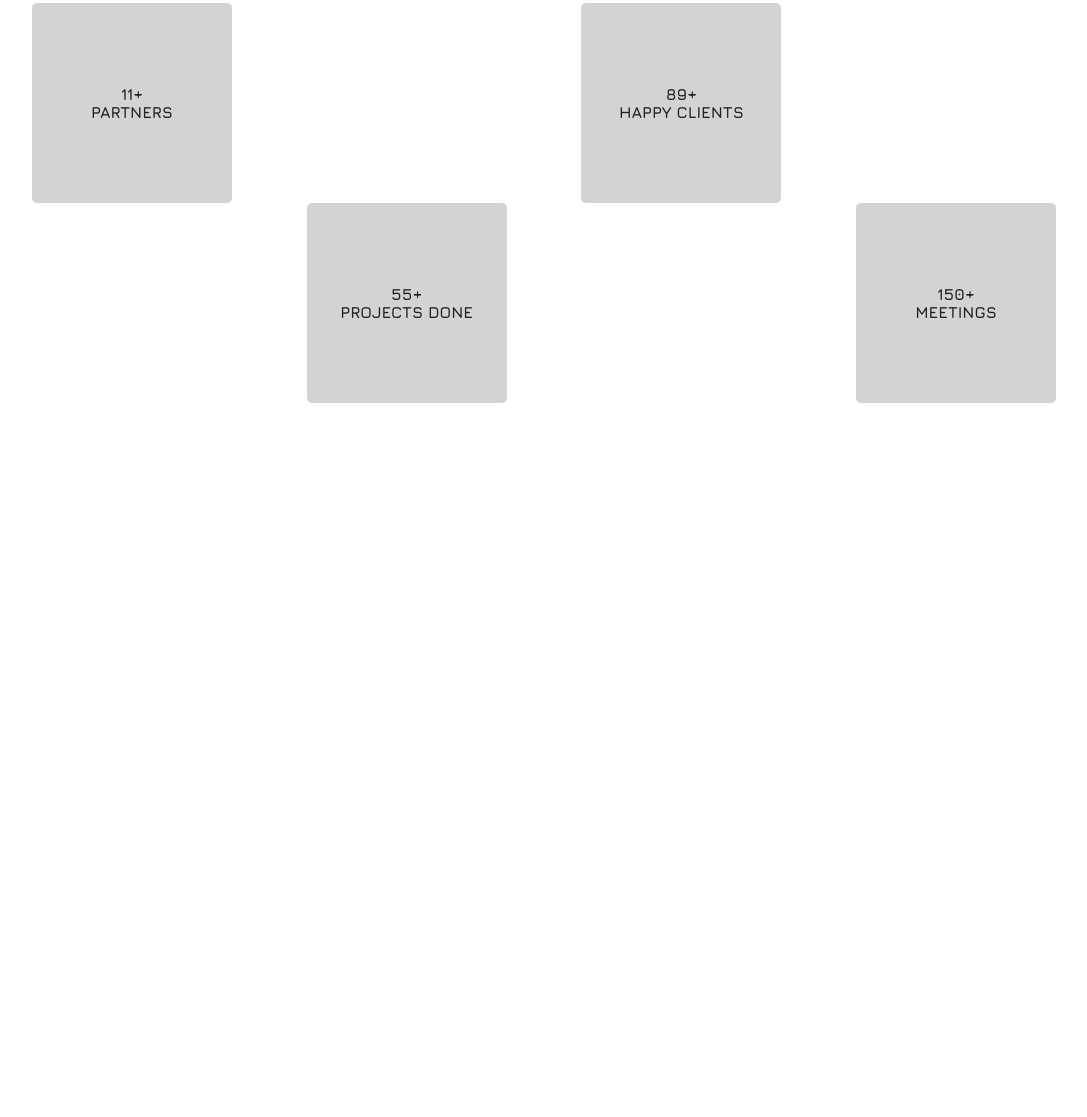
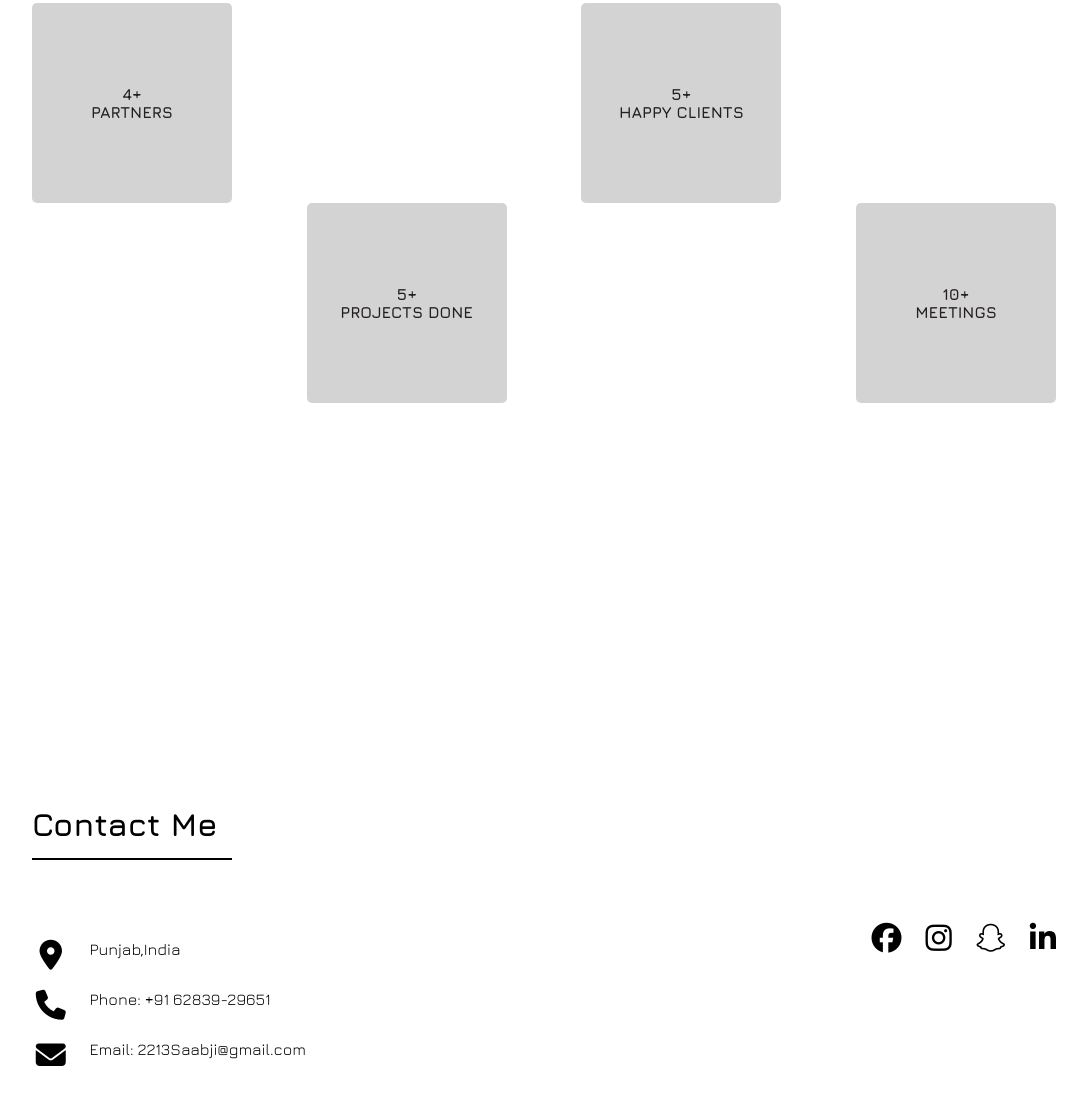
Before and after one commit to 2213saabji/MyPortfolio, a plain HTML site: page index.html in a window 1280 px wide. Shown: the part 2435-3552 px from the top of the page, without its empty margins (96-1183 px from the left). Before the commit the page ends 3380 px from the top, so only its background shows below. Drawn offline with nearby package versions, Linux system fonts and the light colour scheme.

Commit message:
contact page done without media

```diff
--- a/index.html
+++ b/index.html
@@ -19,7 +19,7 @@
             </div>
             <div class="logo">G</div>
             <div class="rightnav">
-                <a href="#">Contact Me</a>
+                <a href="#contact">Contact Me</a>
             </div>
         </header>
         <div id="home">
@@ -115,12 +115,39 @@
                 </div>
             </div>
             <div class="infoclient">
-                <div class="block1 block"><p>11+</p><p>PARTNERS</p></div>
-                <div class="block2 block"><p>55+</p><p>PROJECTS DONE</p></div>
-                <div class="block3 block"><p>89+</p><p>HAPPY CLIENTS</p></div>
-                <div class="block4 block"><p>150+</p><p>MEETINGS</p></div>
+                <div class="block1 block"><p>4+</p><p>PARTNERS</p></div>
+                <div class="block2 block"><p>5+</p><p>PROJECTS DONE</p></div>
+                <div class="block3 block"><p>5+</p><p>HAPPY CLIENTS</p></div>
+                <div class="block4 block"><p>10+</p><p>MEETINGS</p></div>
             </div>
         </div>
+        <div id="contact">
+            <h1>Contact Me</h1>
+            <hr  style="margin-top: 15px; margin-bottom: 60px; width: 200px; height:2px;border-width:0;color: black;background-color:black">
+            <div class="infocontent">
+                <div class="leftinfo">
+                    <div class="info">
+                        <i class="fa fa-map-marker fa-fw w3-text-white w3-xxlarge w3-margin-right"></i>
+                        <p>Punjab,India</p>
+                    </div>
+                    <div class="info">
+                        <i class="fa fa-phone fa-fw w3-text-white w3-xxlarge w3-margin-right"></i>
+                        <p>Phone: +91 62839-29651</p>
+                    </div>
+                    <div class="info">
+                        <i class="fa fa-envelope fa-fw w3-text-white w3-xxlarge w3-margin-right"> </i>
+                        <p>Email: 2213Saabji@gmail.com</p>
+                    </div>
+                </div>
+                <div class="rightinfo">
+                    <a href="#"><i class="fa fa-facebook-official w3-hover-opacity"></i></a>
+                    <a href="https://www.instagram.com/2213saabji/"><i class="fa fa-instagram w3-hover-opacity"></i></a>
+                    <a href="https://www.snapchat.com/add/saabji2213?share_id=ZgRvtjVYkA8&locale=en-US"><i class="fa fa-snapchat w3-hover-opacity"></i></i></a>
+                    <a href="https://www.linkedin.com/in/gurpreet-singh-871247260/"><i class="fa fa-linkedin w3-hover-opacity"></i></a>
+                </div>
+            </div>
+        </div>
+        <svg xmlns="http://www.w3.org/2000/svg" viewBox="0 0 1440 320"><path fill="#0099ff" fill-opacity="1" d="M0,0L120,32C240,64,480,128,720,144C960,160,1200,128,1320,112L1440,96L1440,320L1320,320C1200,320,960,320,720,320C480,320,240,320,120,320L0,320Z"></path></svg>
     </div>
 </body>
 </html>
--- a/style/style.css
+++ b/style/style.css
@@ -260,33 +260,33 @@ width: 400px;
 
 /* ---------svg--------- */
 
-svg{
+#about svg{
     width: 200px;
     height: 200px;
 }
-svg circle{
+#about svg circle{
     fill: none;
     stroke-width: 5px;
     stroke-linecap: round;
 }
-svg circle .bg{
+#about svg circle .bg{
     stroke:#4e4e4e;
 
 }
-svg circle.meter{
+#about svg circle.meter{
     stroke:#ff7a59;
     stroke-dashoffset: 300px;
     stroke-dasharray: 300px;
 }
-svg circle.meter1{
+#about svg circle.meter1{
     animation: prog1 10s linear forwards , glow 1s 9s ease-in-out forwards;
 
 }
-svg circle.meter2{
+#about svg circle.meter2{
     animation: prog2 10s linear forwards , glow 1s 9s ease-in-out forwards;
 
 }
-svg circle.meter3{
+#about svg circle.meter3{
     animation: prog3 10s linear forwards , glow 1s 9s ease-in-out forwards;
 
 }
@@ -320,7 +320,7 @@ svg circle.meter3{
 #about{
     padding: 100px 10%;
     /* border: 2px solid black; */
-    height: 200vh;
+    height: 170vh;
 }
 #about .skills{
     display: flex;
@@ -352,21 +352,45 @@ svg circle.meter3{
     justify-content: space-between;
     margin-top: 200px;
 }
-#about .block{
+#about .infoclient .block{
     width: 200px;
     height: 200px;
-    /* border: 2px solid black; */
+    display: flex;
+    flex-direction: column;
+    justify-content: center;
+    align-items: center;
+    background-color: lightgrey;
+    color: rgb(36, 31, 33);
+    font-weight: 700;
+    border-radius: 5px;
 }
 #about .block2, #about .block4{
     margin-top: 200px;
 }
-#about .block{
-        display: flex;
-        flex-direction: column;
-        justify-content: center;
-        align-items: center;
-        background-color: lightgrey;
-        color: rgb(36, 31, 33);
-        font-weight: 700;
-        border-radius: 5px;
+
+/* ---------Contact------------ */
+
+#contact{
+    height: 40vh;
+    padding: 100px 10%;
+    /* border: 2px solid black; */
 }
+#contact .infocontent{
+    display: flex;
+    justify-content: space-between;
+}
+#contact .leftinfo .info{
+    display: flex;
+    margin-top: 20px;
+}
+#contact .info i{
+    margin-right: 20px;
+    font-size: 30px;
+}
+#contact .info p{
+    text-wrap: nowrap;
+}
+#contact .rightinfo a{
+    font-size: 30px;
+    margin-left: 20px;
+}
```
